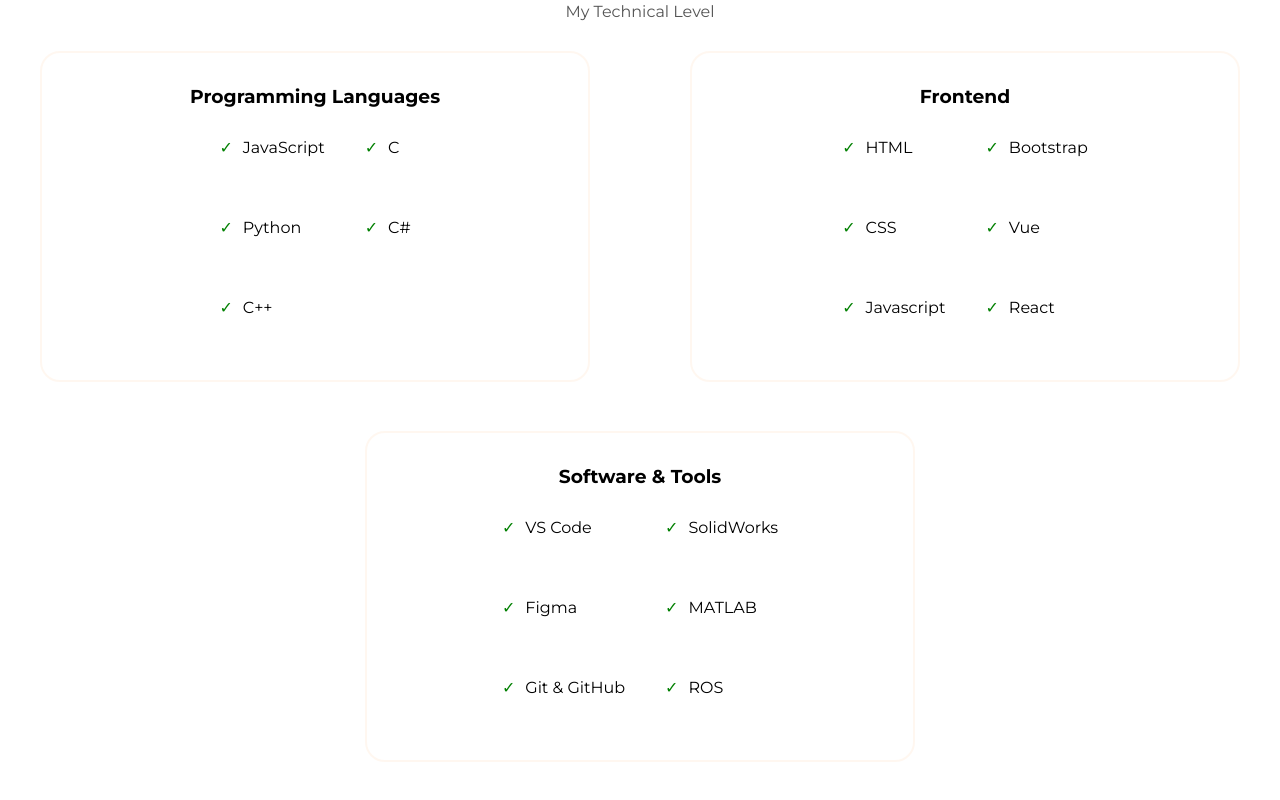
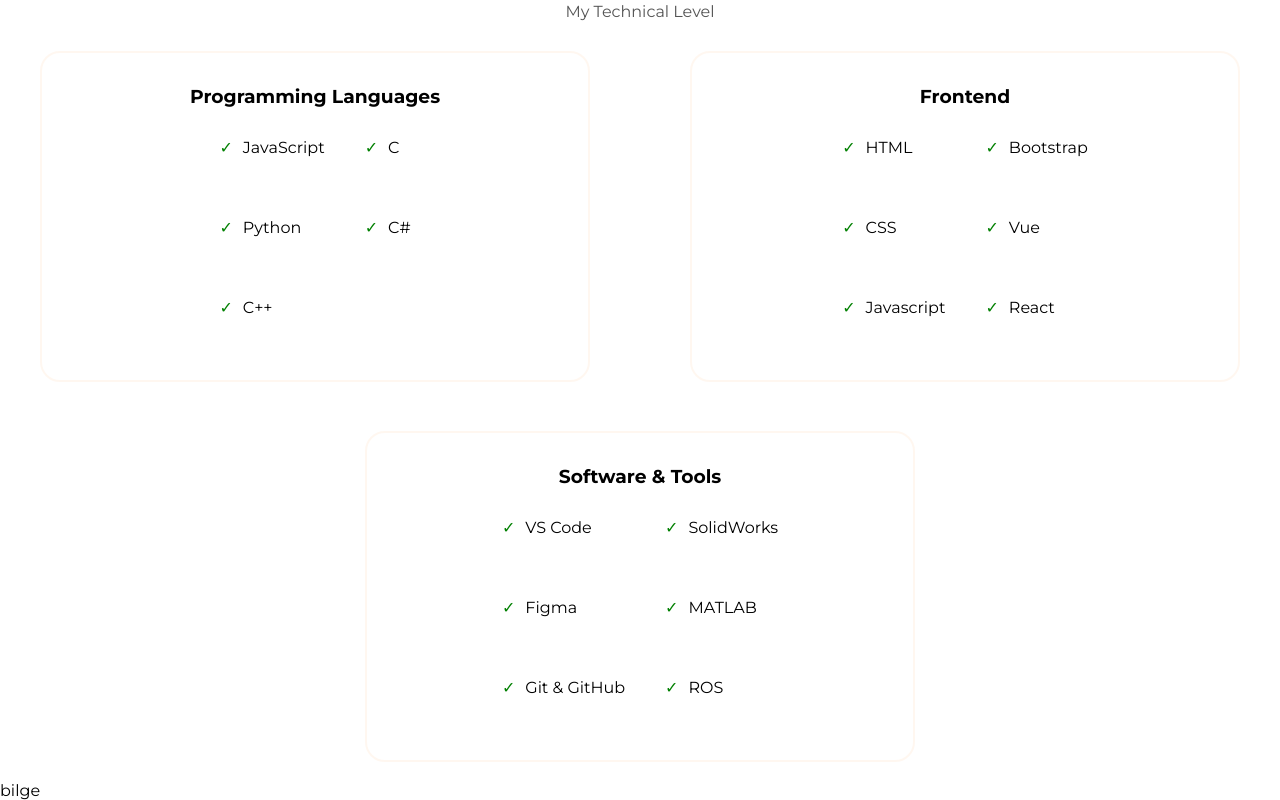
Before and after one commit to bilgekosee/reactPortfolio, a React (Create React App) app: page / in a window 1280 px wide. Shown: the part 2259-3059 px from the top of the page. Built offline with nearby package versions, Linux system fonts and the light colour scheme.

Commit message:
font awesome and footer added

```diff
--- a/package.json
+++ b/package.json
@@ -3,6 +3,7 @@
   "version": "0.1.0",
   "private": true,
   "dependencies": {
+    "@fortawesome/fontawesome-free": "^6.6.0",
     "@testing-library/jest-dom": "^5.17.0",
     "@testing-library/react": "^13.4.0",
     "@testing-library/user-event": "^13.5.0",
--- a/public/index.html
+++ b/public/index.html
@@ -19,6 +19,11 @@
       user's mobile device or desktop. See https://developers.google.com/web/fundamentals/web-app-manifest/
     -->
     <link rel="manifest" href="%PUBLIC_URL%/manifest.json" />
+    <link rel="manifest" href="manifest.json" />
+    <link
+      rel="stylesheet"
+      href="https://cdnjs.cloudflare.com/ajax/libs/font-awesome/6.4.2/css/all.min.css"
+    />
     <!--
       Notice the use of %PUBLIC_URL% in the tags above.
       It will be replaced with the URL of the `public` folder during the build.
--- /dev/null
+++ b/src/Footer/Footer.js
@@ -0,0 +1,10 @@
+import React from "react";
+
+const Footer = () => {
+  return (
+    <section id="footer" className="main">
+      <div>bilge</div>
+    </section>
+  );
+};
+export default Footer;
--- a/src/Home/Home.js
+++ b/src/Home/Home.js
@@ -3,6 +3,7 @@ import "./Home.css";
 import Header from "../Header/Header";
 import About from "../About/About";
 import Skills from "../Skills/Skills";
+import Footer from "../Footer/Footer";
 
 const Home = () => {
   return (
@@ -10,6 +11,7 @@ const Home = () => {
       <Header />
       <About />
       <Skills />
+      <Footer />
     </>
   );
 };
--- a/src/Navbar/Navbar.js
+++ b/src/Navbar/Navbar.js
@@ -54,7 +54,7 @@ function Navbar() {
               <a href="#skills">Skills</a>
             </li>
             <li>
-              <a href="#">Contacts</a>
+              <a href="#footer">Contacts</a>
             </li>
           </ul>
           <div
```
Also changed, not shown: src/Footer/Footer.css (added), 1 other file (tests, documents, lock files or other folders).
